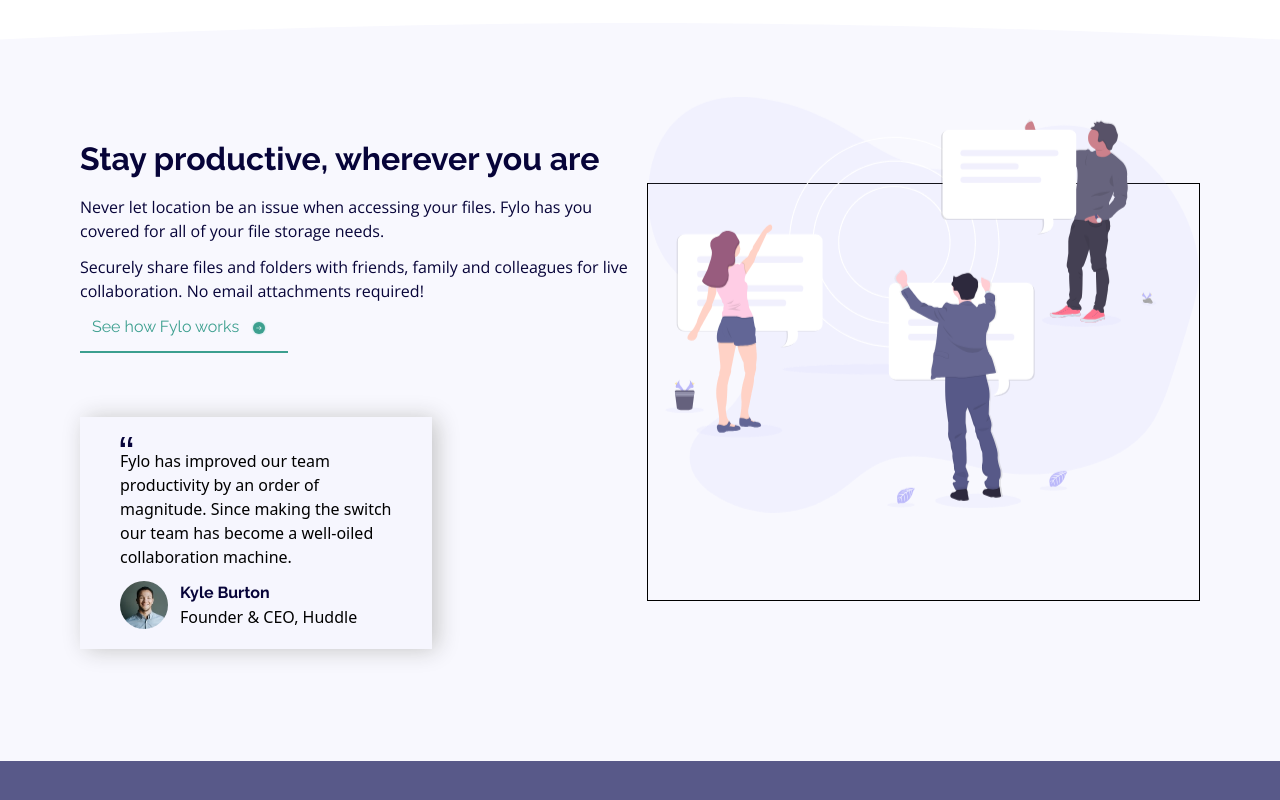
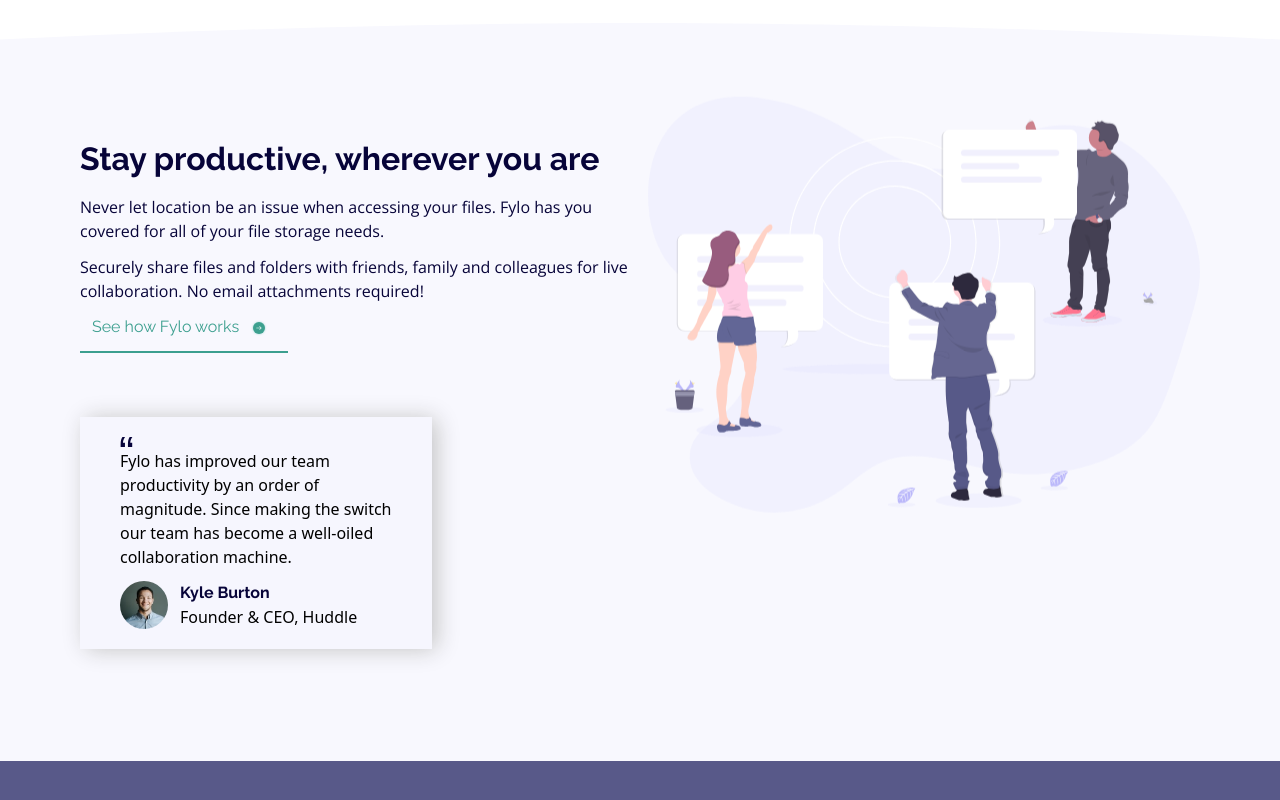
Before and after one commit to primado/flyo-landing-page, a website: page index.html in a window 1280 px wide. Shown: the part 680-1480 px from the top of the page. Drawn offline with nearby package versions, Linux system fonts and the light colour scheme.

Commit message:
removed border from img

```diff
--- a/index.html
+++ b/index.html
@@ -88,7 +88,7 @@
                 </div>
             </div>
 
-            <div class="image border">
+            <div class="image">
                 <img class="w-[38.9em] animate-bounce sm:w-[34em] md-810:w-[30em] sm-428:w-[35em] "  src="./images/illustration-2.svg" alt="illustration">
             </div>
         </div>
```
